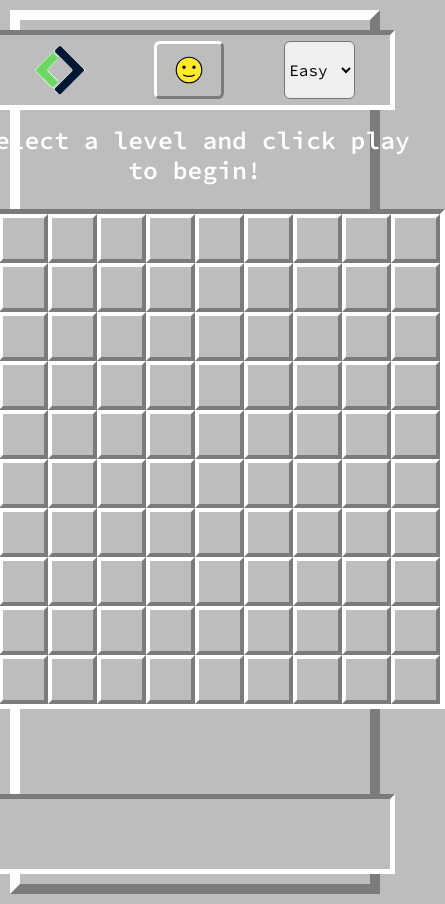
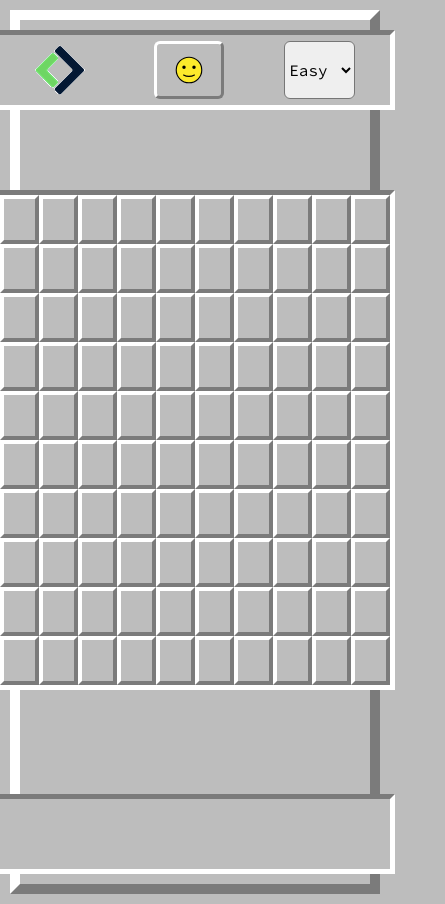
Before and after one commit to Saimon397/js-campominato, a plain HTML site: page index.html in a window 390 px wide. Both pictures are taken after a click on the button 189 px from the left and 70 px from the top of the page. Shown: the whole page, 445 px wide, since content can reach past the window. Drawn offline with nearby package versions, Linux system fonts and the light colour scheme.

Commit message:
game_completato

```diff
--- a/css/style.css
+++ b/css/style.css
@@ -60,6 +60,7 @@ main {
     align-content: flex-start;
     width: 500px;
     height: 500px;
+    margin-top: 50px;
     background-color: rgb(189, 189, 189);
     border-top: 5px solid rgb(123, 123, 123);
     border-left: 5px solid rgb(123, 123, 123);
@@ -90,11 +91,19 @@ main {
     height: 10pt;
 }
 
+.stop {
+    pointer-events: none;
+}
+
 /***MEDIA-QUERY***/
 
 @media screen and (max-width: 1200px) {
     body {
         margin: 130px 130px 130px 130px;
+    }
+
+    .grid {
+        margin-top: 80px;
     }
 }
 
@@ -132,4 +141,8 @@ main {
     .btn {
         margin-right: 60px;
     }
+
+    .grid {
+        width: 400px;
+    }
 }
--- a/index.html
+++ b/index.html
@@ -30,8 +30,8 @@
                 </select>
             </div>
         </header>
-        <main>
-            <h2 class="text-white text-center fw-bold p-3"> Select a level and click play to begin!</h2>
+        <main id="block">
+            <h2 id="title" class="text-white text-center fw-bold p-3"> Select a level and click play to begin!</h2>
             <div id="field-game" class="d-flex justify-content-center align-items-center"></div>
         </main>
         <footer>
--- a/js/script.js
+++ b/js/script.js
@@ -1,6 +1,8 @@
 const btnPlay = document.getElementById('play');
 
 function play() {
+    let block = document.getElementById('block');
+    block.classList.remove('stop');
     console.log('Start Game...');
     const NUM_BOMB = 16;
     const bombsPosition = [];
@@ -22,6 +24,10 @@ function play() {
             break;
     }
 
+    function titleDisappear() {
+        const titleHTML = document.getElementById('title');
+        titleHTML.classList = 'd-none';
+    }
 
     // funzione che genera la cella
     function drawCell(num) {
@@ -39,9 +45,9 @@ function play() {
             cell.addEventListener('click', function () {
                 const arrBomb = document.querySelectorAll('.bomb');
                 for (let i = 0; i < arrBomb.length; i++) {
-
                     arrBomb[i].classList.add('mine');
                 }
+                block.classList.add('stop');
             });
         } else {
             cell.addEventListener('click', function () {
@@ -71,6 +77,7 @@ function play() {
     }
     // chiamo la funzione
     drawGrid();
+    titleDisappear();
 }
 // attacco event listener al bottone play
 btnPlay.addEventListener('click', play);
```
